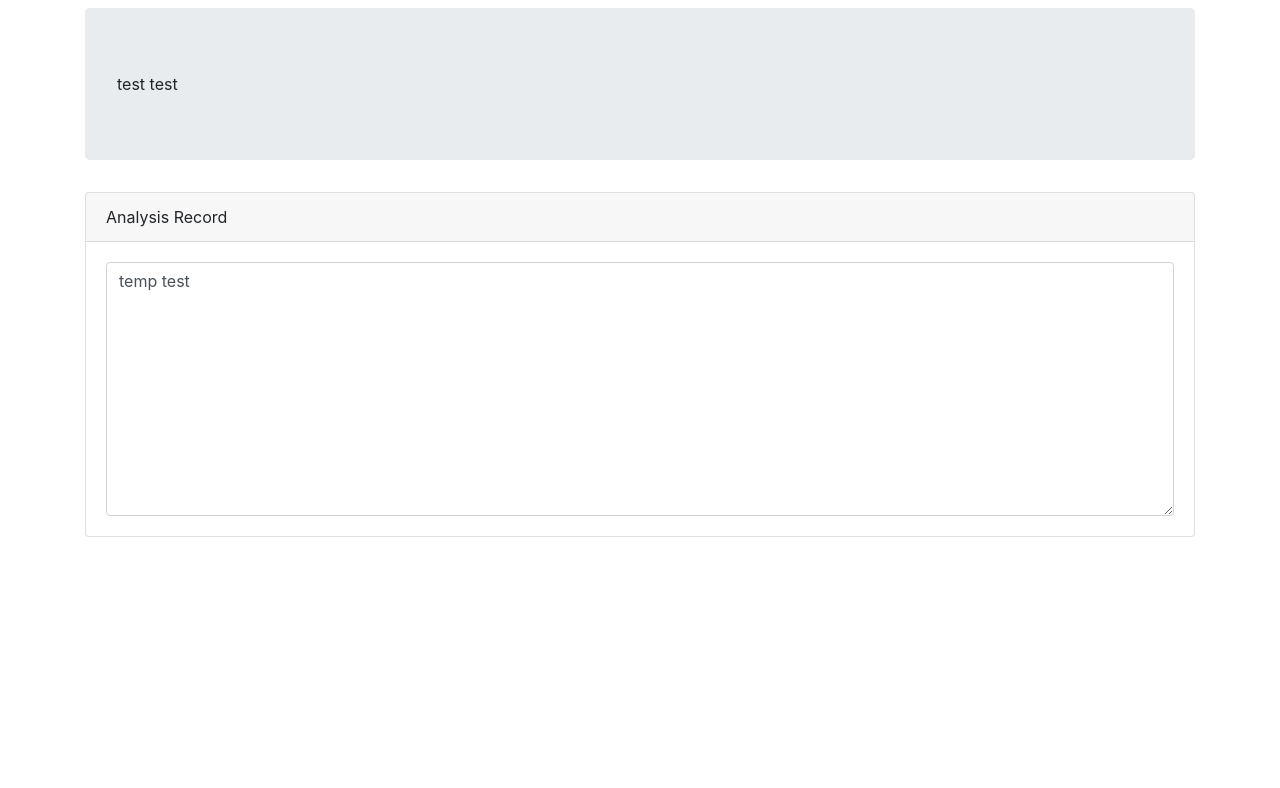
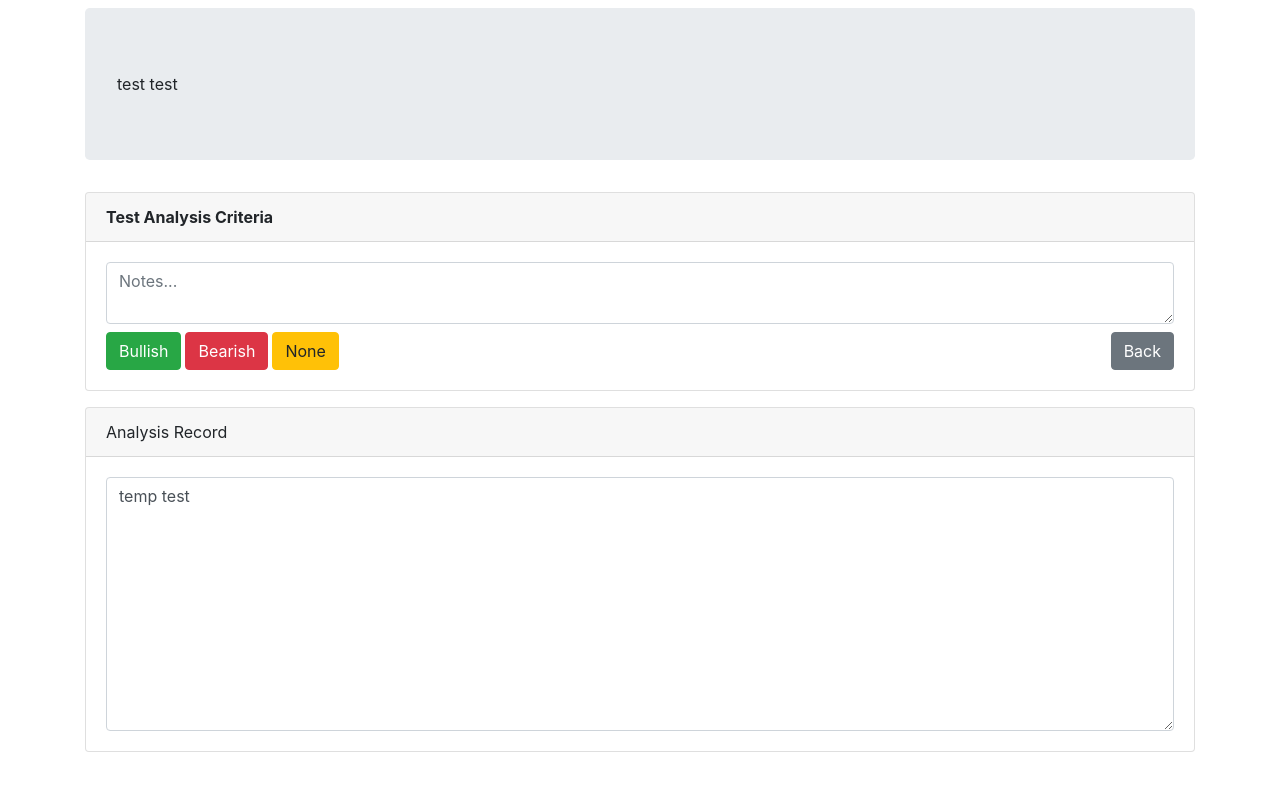
Before and after one commit to huatzhi/card-test-2, a Vue app: page / in a window 1280 px wide. Shown: the top 788 px of the page. Built offline with nearby package versions, Linux system fonts and the light colour scheme; a web font is replaced by a local one.

Commit message:
Test Analysis Card

```diff
--- /dev/null
+++ b/src/components/Analysis.vue
@@ -0,0 +1,33 @@
+<template>
+<div>
+    <TestAnalysisCard @changeCard="changeCard" @testLog="testLog" />
+</div>
+</template>
+
+<script>
+import TestAnalysisCard from "./AnalysisCards/TestAnalysisCard";
+
+export default {
+    name: "AnalysisCards",
+    components: {
+        TestAnalysisCard,
+    },
+    data() {
+      return {
+        currentCardName: "TestAnalysis"
+      }
+    },
+    methods: {
+        changeCard(value) {
+            this.currentCardName = String(value)
+        },
+        testLog(value) {
+            console.log('here reach', value);
+        }
+    }
+}
+</script>
+
+<style>
+
+</style>
--- /dev/null
+++ b/src/components/AnalysisCards/TestAnalysisCard.vue
@@ -0,0 +1,63 @@
+<template>
+  <div class="card mb-3">
+    <div class="card-header">
+      <b>Test Analysis Criteria</b>
+    </div>
+    <div class="card-body">
+      <textarea name="notes" rows="2" placeholder="Notes..." class="form-control mb-2" v-model="note"></textarea>
+      <button class="btn btn-success mr-1" @click="bullish">
+        <span class="oi oi-arrow-thick-top" aria-hidden="true"></span>
+        <!-- <i class="fas fa-arrow-alt-circle-up"></i> -->
+        Bullish
+      </button>
+      <button class="btn btn-danger mr-1">
+        <span class="oi oi-arrow-thick-bottom" aria-hidden="true"></span>
+        Bearish
+      </button>
+      <button class="btn btn-warning mr-1">
+        <span class="oi oi-arrow-thick-right" aria-hidden="true"></span>
+        None
+      </button>
+      <button class="btn btn-secondary float-right">
+        <span class="oi oi-arrow-thick-left" aria-hidden="true"></span>
+        Back
+      </button>
+    </div>
+  </div>
+</template>
+
+<script>
+export default {
+  name: "TestAnalysisCard",
+  data() {
+    return {
+      note: ""
+    }
+  },
+  methods: {
+    bullish() {
+      // todo :: add bullish analysis
+      // todo :: emit correct event
+      this.$emit('testLog', "bullish")
+    },
+    bearish() {
+      // todo :: add bearish analysis
+      // todo :: emit correct event
+      this.$emit('testLog', "bearish")
+    },
+    next() {
+      // todo :: emit correct event
+      this.$emit('testLog', "next")
+    },
+    back() {
+      // todo :: (low priority) remove previous analysis
+      // todo :: emit correct event
+      this.$emit('testLog', "back")
+    }
+  },
+};
+</script>
+
+<style>
+
+</style>
--- a/src/components/Content.vue
+++ b/src/components/Content.vue
@@ -1,18 +1,25 @@
 <template>
-  <output-card />
+  <div>
+    <Analysis />
+    <output-card />
+  </div>
 </template>
 
 <script>
+import Analysis from "./Analysis"
 import OutputCard from "./OutputCard.vue"
 
 export default {
   name: "Content",
   components: {
-    OutputCard
+    Analysis,
+    OutputCard,
   }
 }
 </script>
 
 <style>
-
+textarea {
+  font-family: "Courier New", Courier, monospace;
+}
 </style>
```
